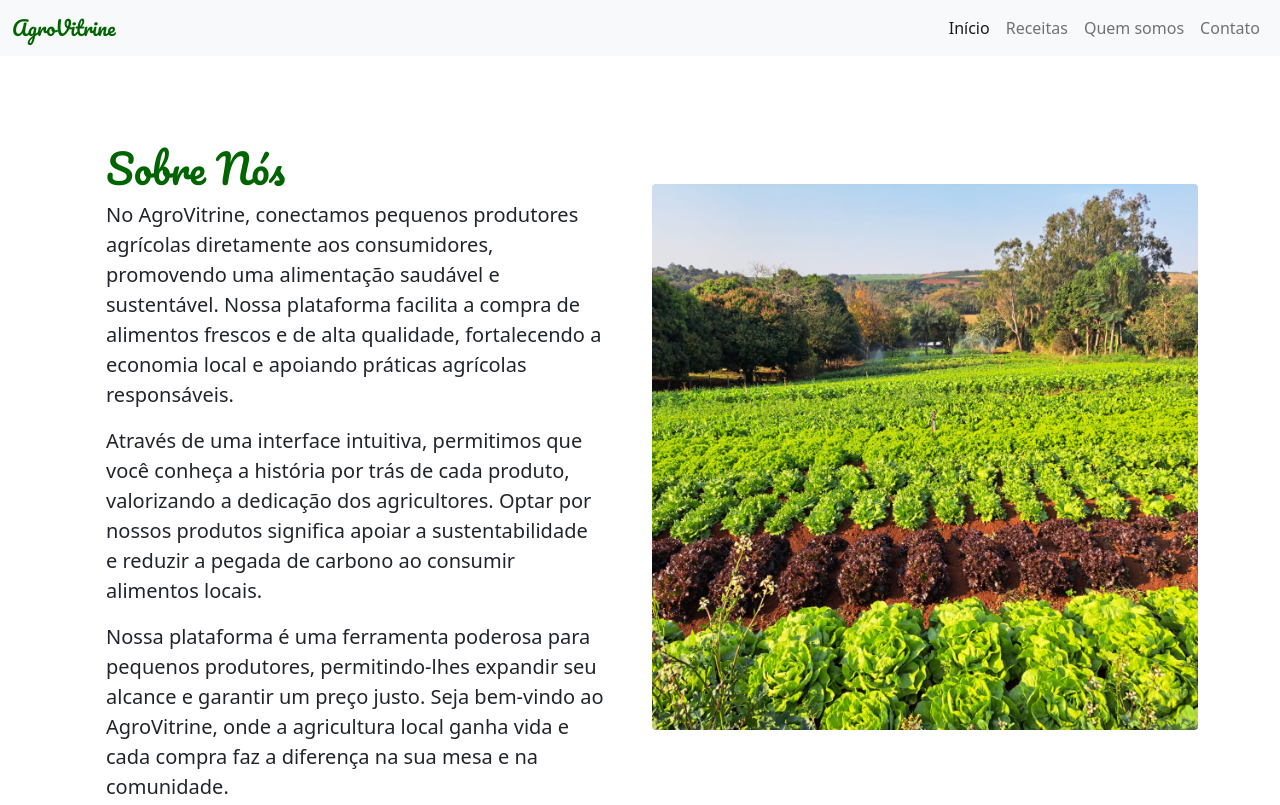
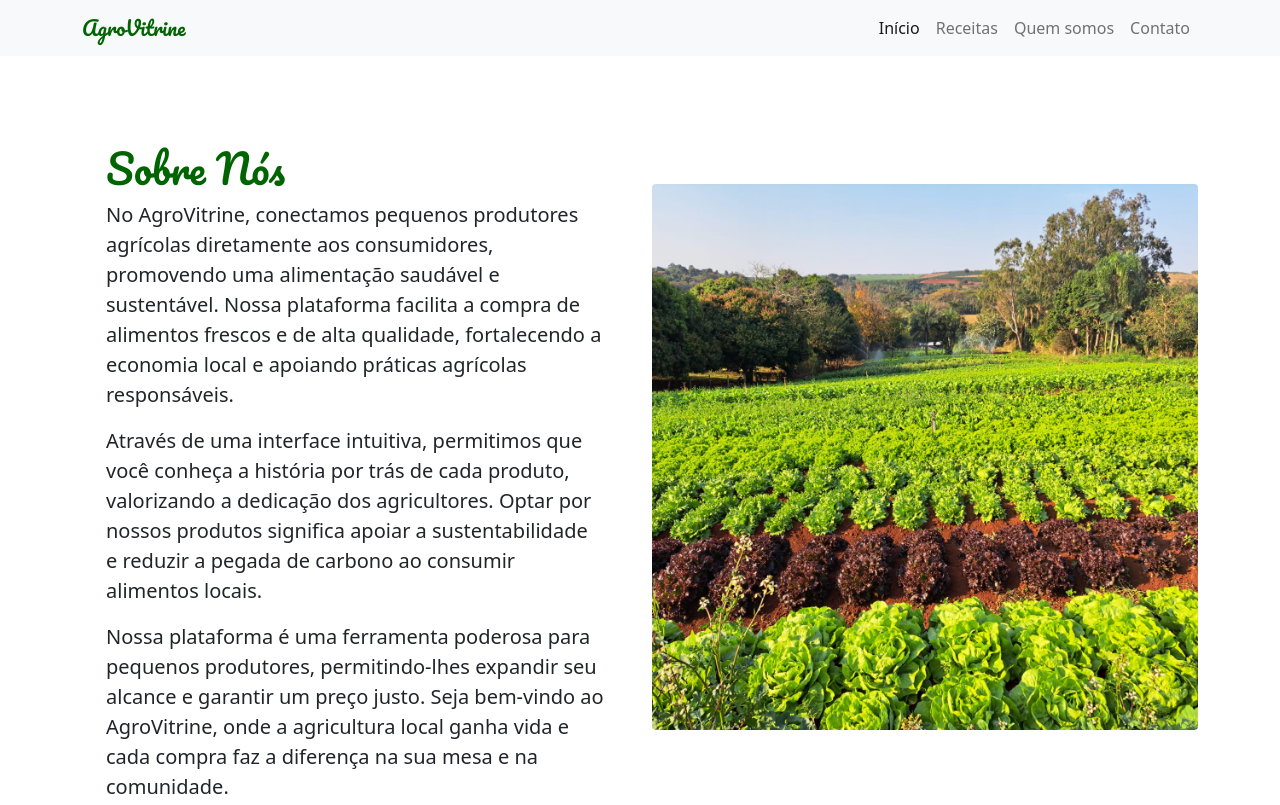
Before and after one commit to Diowgo/AgroVitrine, a plain HTML site: page quemsomos.html in a window 1280 px wide. Shown: the top 805 px of the page. Drawn offline with nearby package versions, Linux system fonts and the light colour scheme.

Commit message:
EU ME ESQUECI DE TROCAR OUTRO ESTILO AAA

```diff
--- a/quemsomos.html
+++ b/quemsomos.html
@@ -12,7 +12,7 @@
 <body>
     <header>
       <nav class="navbar navbar-expand-lg navbar-light bg-light fixed-top">
-          <div class="container-fluid">
+        <div class="container-lg">
           <a class="navbar-brand fonte-titulo texto-cor-especial display-4" href="#">AgroVitrine</a>
           <button class="navbar-toggler" type="button" data-bs-toggle="collapse" data-bs-target="#navbarNavAltMarkup" aria-controls="navbarNavAltMarkup" aria-expanded="false" aria-label="Toggle navigation">
           <span class="navbar-toggler-icon"></span>
```
Also changed, not shown: 1 other file. Lines whose indentation alone changed are shown as unchanged.
